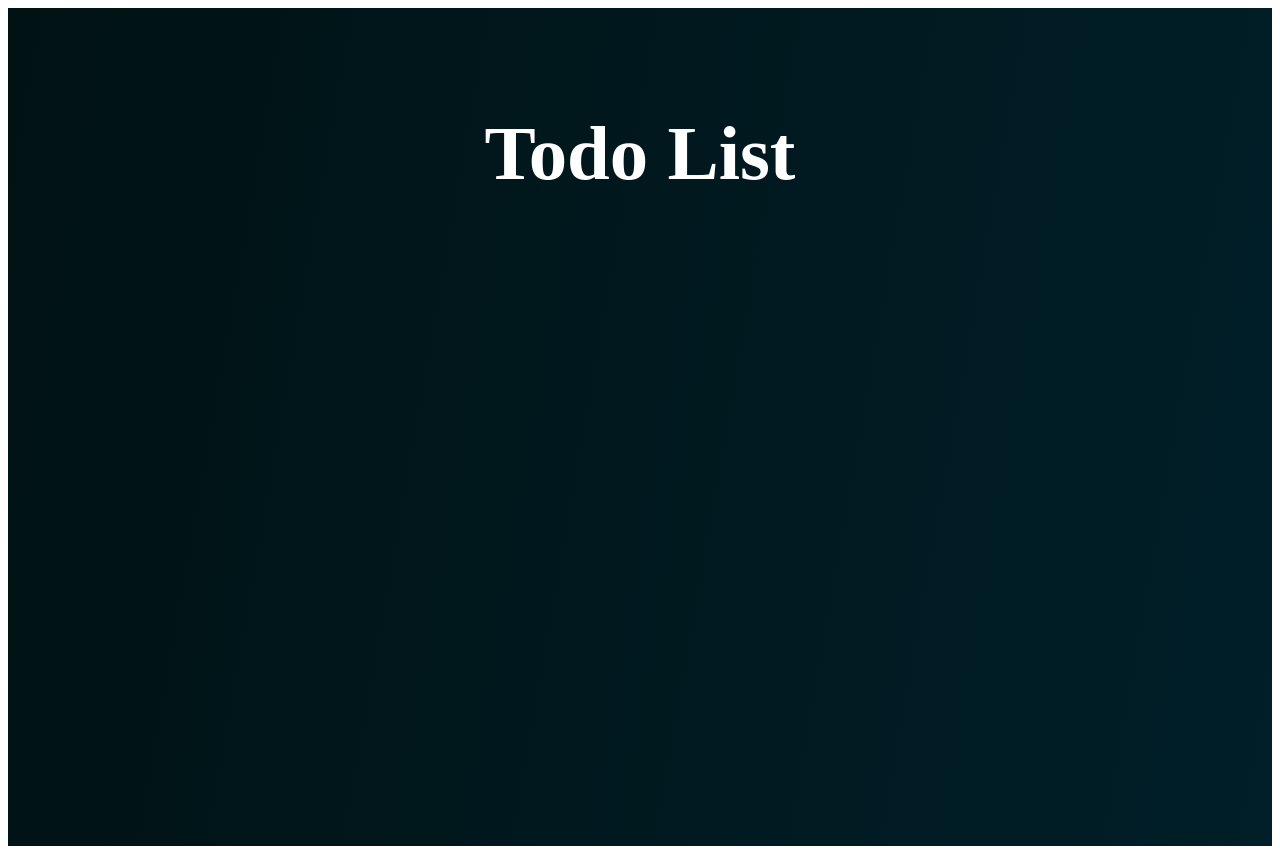
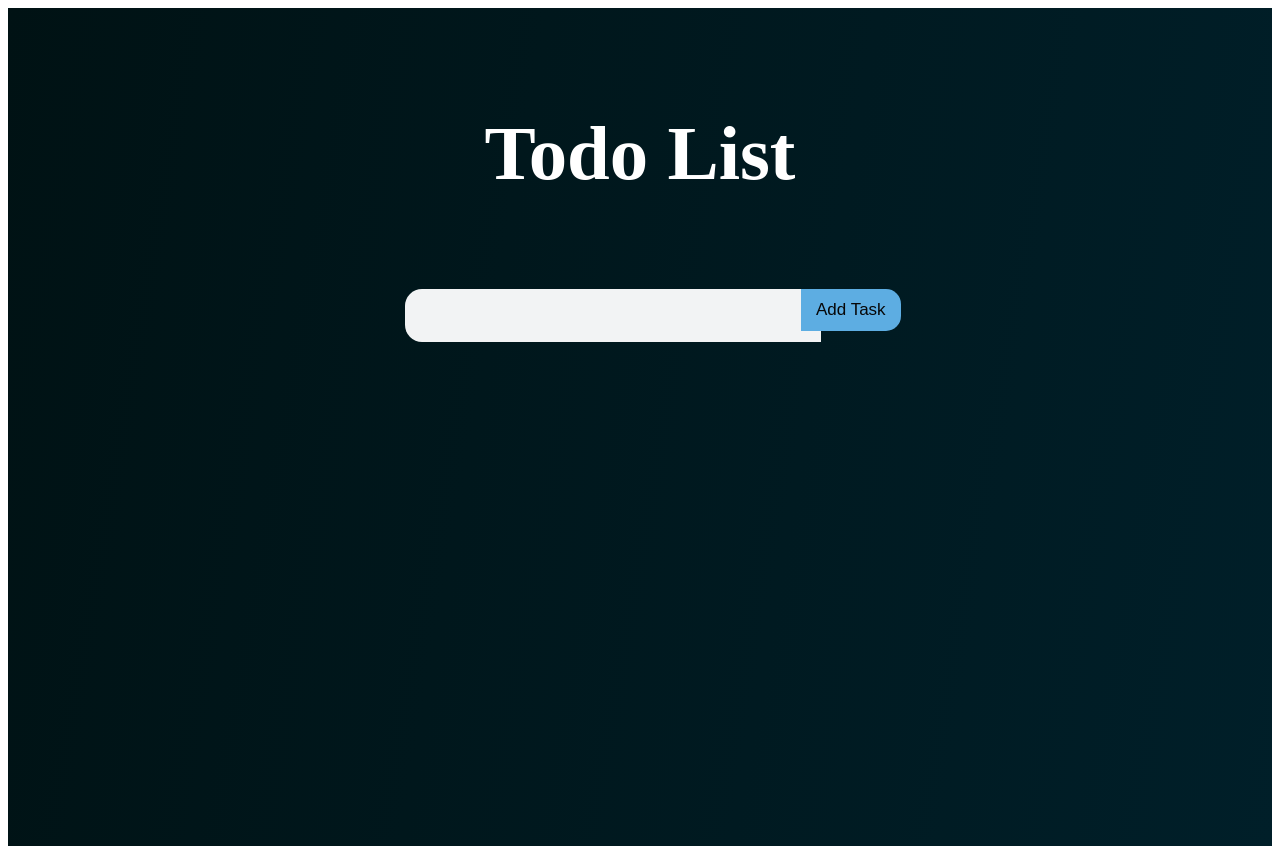
Before and after one commit to yashgoswami3251-wq/React-js, a React (Vite) app in the folder React-thapa/: page / in a window 1280 px wide. Built offline with nearby package versions, Linux system fonts and the light colour scheme.

Commit message:
Todo application

```diff
--- a/React-thapa/src/projects/Toggleswitch/Todo/Todo.css
+++ b/React-thapa/src/projects/Toggleswitch/Todo/Todo.css
@@ -12,7 +12,7 @@
   min-height: 100vh;
   padding-top: 3%;
   background-image: linear-gradient(100deg, #001214, #001f29);
-  color: white;
+  color: rgb(7, 7, 7);
   transition: 0.3s linear;
   overflow: hidden;
 }
--- a/React-thapa/src/projects/Toggleswitch/Todo/Todo.jsx
+++ b/React-thapa/src/projects/Toggleswitch/Todo/Todo.jsx
@@ -1,11 +1,64 @@
+import { useState } from "react";
 import "./Todo.css";
+import { MdCheck } from "react-icons/md";
+import { MdDeleteForever } from "react-icons/md";
 
-export const Todo = () =>{
-    return(
+export const Todo = () => {
+    const[inputvalue, setInputvalue] = useState("");
+    const [task, setTask] = useState([]);
+
+    const handleInputchange = (value) =>{
+        setInputvalue(value);
+    }
+
+    const handleFormSubmit = (event) => {
+        event.preventDefault();
+
+        if(!inputvalue) return;
+
+        if(task.includes(inputvalue)) {
+            setInputvalue("");
+             return;
+        }
+
+        setTask((prevTask) => [...prevTask, inputvalue]);
+
+        setInputvalue("");
+    };
+
+    return (
         <section className="todo-container">
             <header>
                 <h1>Todo List</h1>
             </header>
+            <section className="form">
+                <form onSubmit={handleFormSubmit}>
+                    <div>
+                        <input type="text" className="todo-input" autoComplete="off" value={inputvalue} onChange={(event) => handleInputchange(event.target.value)} />
+                    </div>
+                    <div>
+                        <button type="submit" className="todo-btn">Add Task</button>
+                    </div>
+                </form>
+            </section>
+
+            <section className="myUnOrdList">
+                 <ul>
+                    {
+                        task.map((curTask, index) => {
+                            return <li key={index} className="todo-item">
+                                <span>{curTask}</span>
+                                <button className="check-btn">
+                                    <MdCheck />
+                                </button>
+                                <button className="delete-btn">
+                                    <MdDeleteForever />
+                                </button>
+                            </li>
+                        })
+                    }
+                 </ul>
+            </section>
         </section>
     );
 };
```
